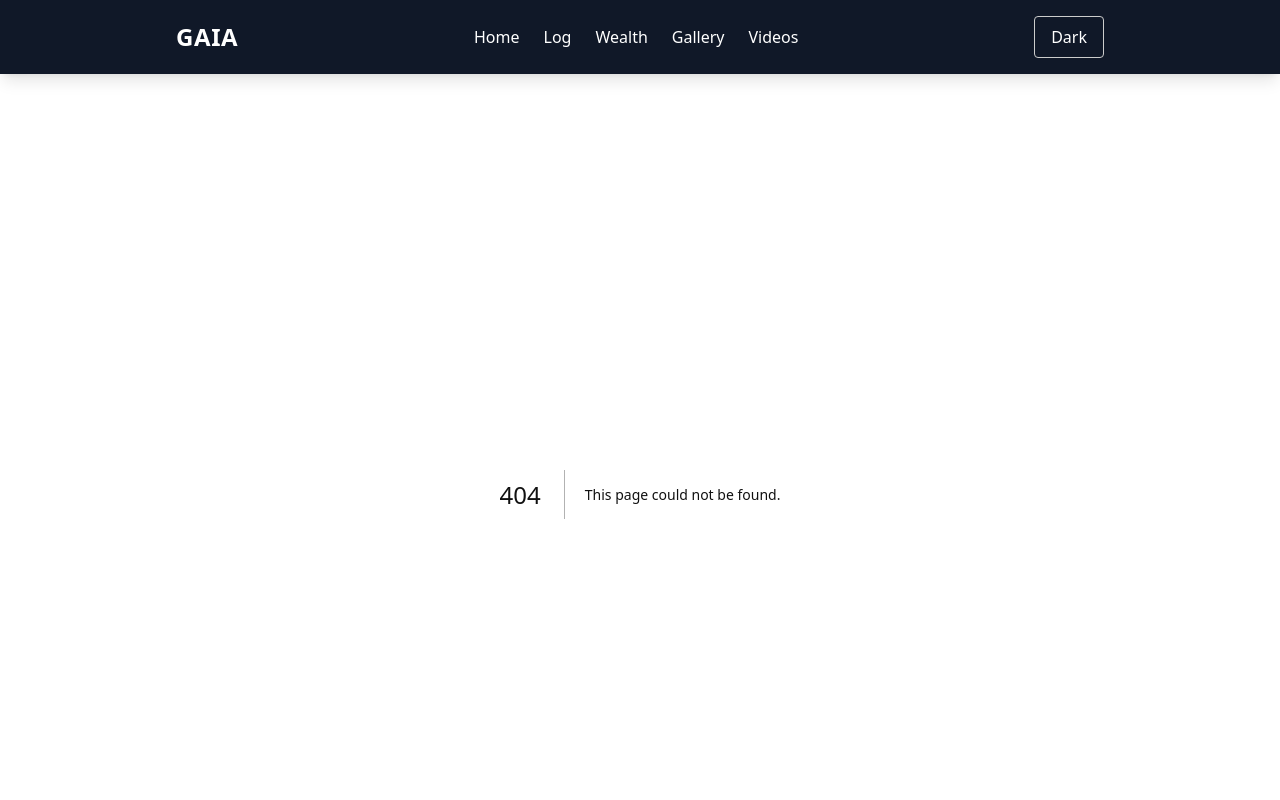
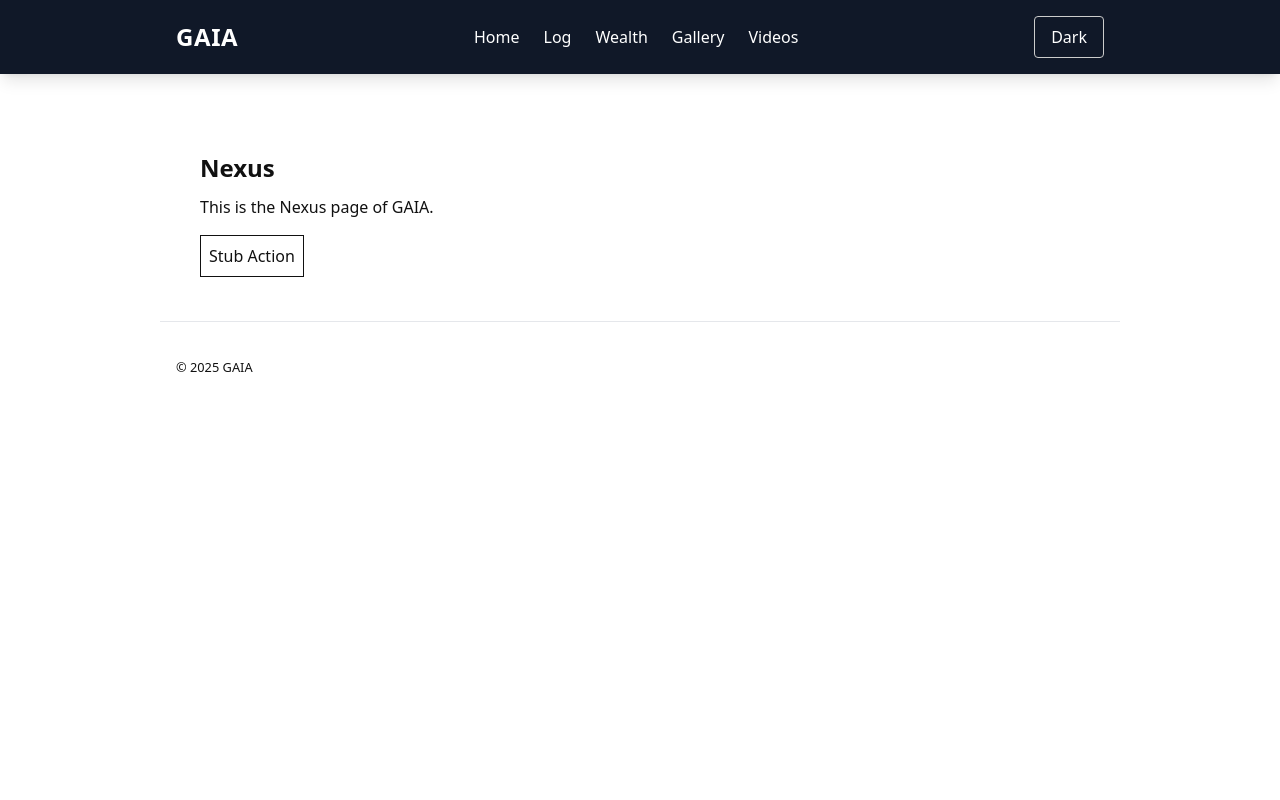
Before and after one commit to Mostafa-El-Masry/gaia, a Next.js app: page /nexus in a window 1280 px wide. Before the commit this address had no page. Shown: the top 800 px of the page. Built offline with nearby package versions, Linux system fonts and the light colour scheme.

Commit message:
adding skeleton pages to GAIA

```diff
--- /dev/null
+++ b/app/apollo/page.tsx
@@ -0,0 +1,9 @@
+export default function CorePage() {
+  return (
+    <section className="p-6">
+      <h1 className="text-2xl font-bold">Apollo</h1>
+      <p>This is the Apollo page of GAIA.</p>
+      <button className="border p-2 mt-4">Stub Action</button>
+    </section>
+  );
+}
--- /dev/null
+++ b/app/core/page.tsx
@@ -0,0 +1,9 @@
+export default function CorePage() {
+  return (
+    <section className="p-6">
+      <h1 className="text-2xl font-bold">Core</h1>
+      <p>This is the Core page of GAIA.</p>
+      <button className="border p-2 mt-4">Stub Action</button>
+    </section>
+  );
+}
--- /dev/null
+++ b/app/nexus/page.tsx
@@ -0,0 +1,9 @@
+export default function CorePage() {
+  return (
+    <section className="p-6">
+      <h1 className="text-2xl font-bold">Nexus</h1>
+      <p>This is the Nexus page of GAIA.</p>
+      <button className="border p-2 mt-4">Stub Action</button>
+    </section>
+  );
+}
--- /dev/null
+++ b/app/thoughts/page.tsx
@@ -0,0 +1,9 @@
+export default function CorePage() {
+  return (
+    <section className="p-6">
+      <h1 className="text-2xl font-bold">Thoughts</h1>
+      <p>This is the Thoughts page of GAIA.</p>
+      <button className="border p-2 mt-4">Stub Action</button>
+    </section>
+  );
+}
--- /dev/null
+++ b/app/vault/page.tsx
@@ -0,0 +1,9 @@
+export default function CorePage() {
+  return (
+    <section className="p-6">
+      <h1 className="text-2xl font-bold">Vault</h1>
+      <p>This is the Vault page of GAIA.</p>
+      <button className="border p-2 mt-4">Stub Action</button>
+    </section>
+  );
+}
--- /dev/null
+++ b/app/visions/page.tsx
@@ -0,0 +1,9 @@
+export default function CorePage() {
+  return (
+    <section className="p-6">
+      <h1 className="text-2xl font-bold">Visions</h1>
+      <p>This is the Visions page of GAIA.</p>
+      <button className="border p-2 mt-4">Stub Action</button>
+    </section>
+  );
+}
--- /dev/null
+++ b/app/welcome/page.tsx
@@ -0,0 +1,9 @@
+export default function CorePage() {
+  return (
+    <section className="p-6">
+      <h1 className="text-2xl font-bold">Welcome</h1>
+      <p>This is the Welcome page of GAIA.</p>
+      <button className="border p-2 mt-4">Stub Action</button>
+    </section>
+  );
+}
```
